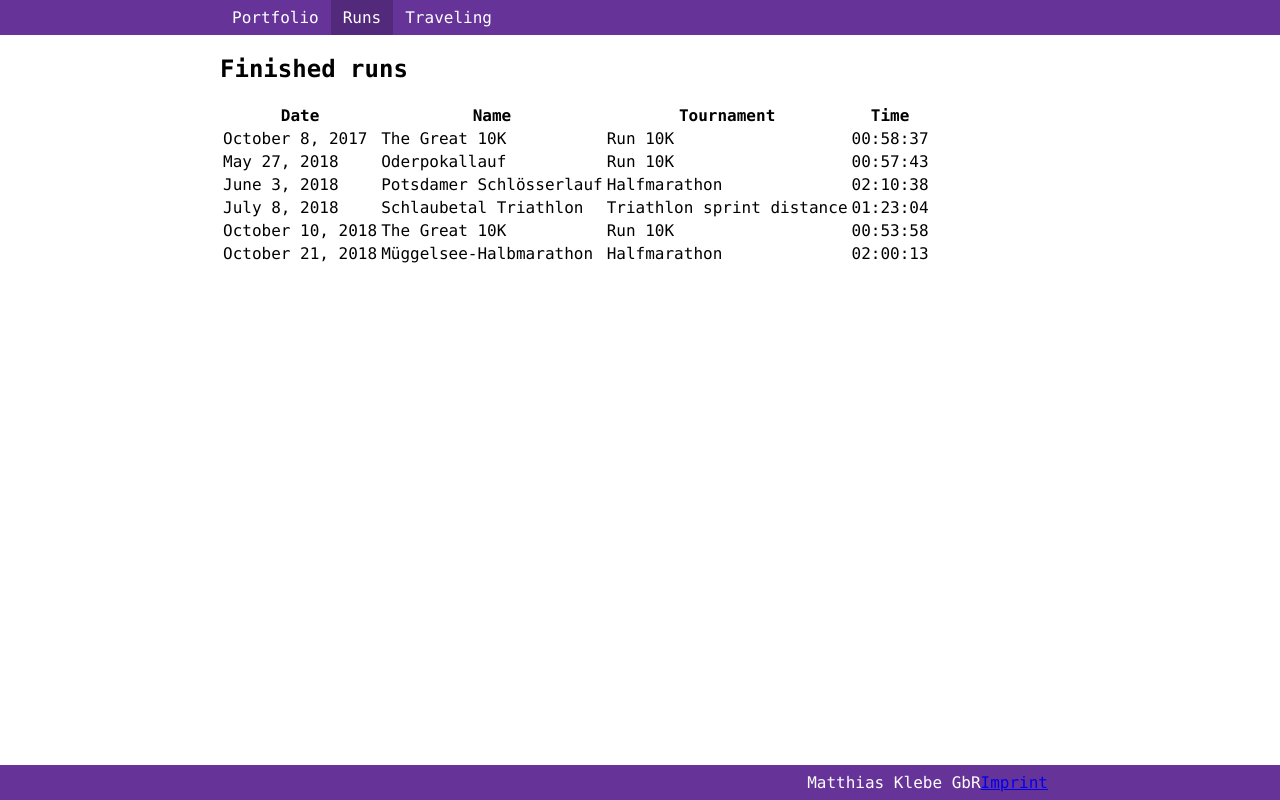
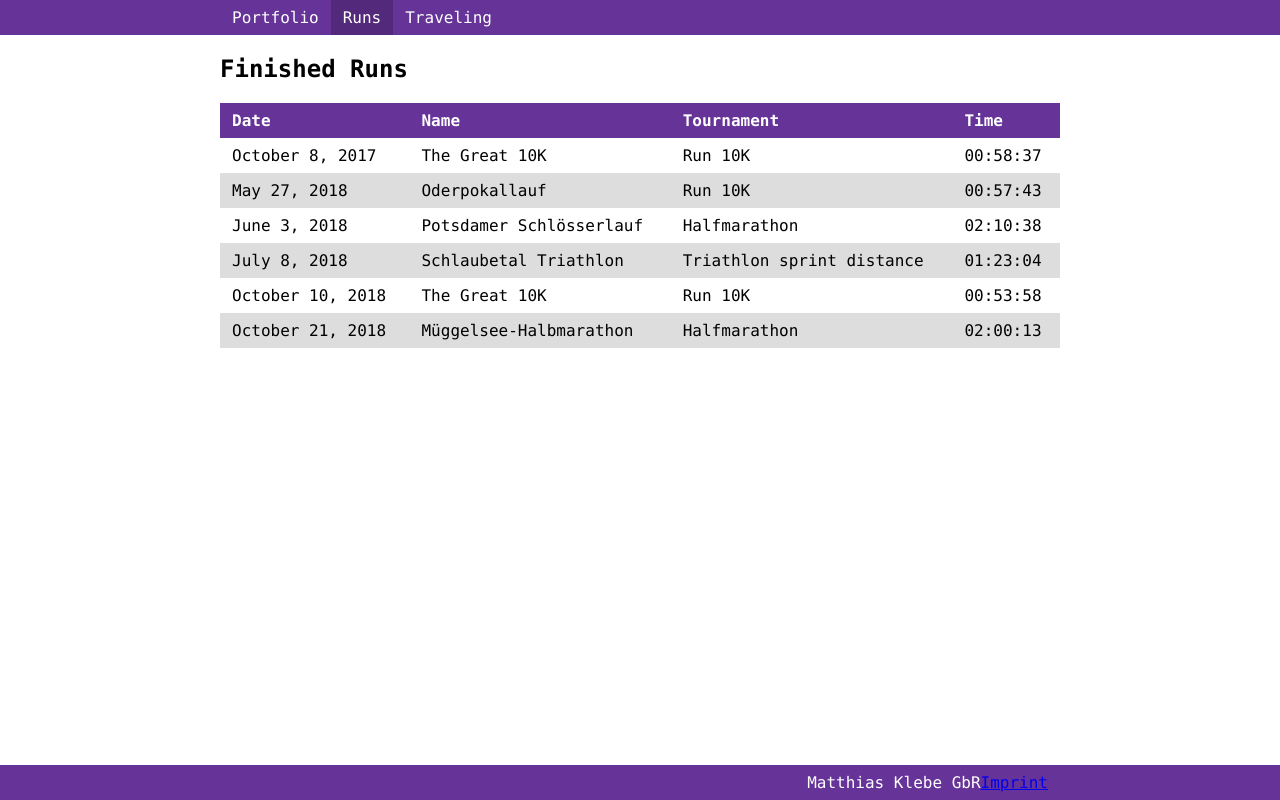
Before and after one commit to mklebe/portfolio, a Gatsby site: page /runs in a window 1280 px wide. Built offline with nearby package versions, Linux system fonts and the light colour scheme; Gatsby itself is replaced by a stand-in of ours.

Commit message:
Creates separate RunsList component

```diff
--- /dev/null
+++ b/src/components/runsList.js
@@ -0,0 +1,37 @@
+import React from 'react'
+import PropTypes from 'prop-types'
+import style from './runsList.module.css'
+
+const RunsList = ({ title, list }) => (
+    <div>
+        <h2>{title}</h2>
+        <table className={style.table}>
+            <thead className={style.head}>
+                <tr>
+                    <th>Date</th>
+                    <th>Name</th>
+                    <th>Tournament</th>
+                    <th>Time</th>
+                </tr>
+            </thead>
+            <tbody>
+                {list.map((run, idx) => {
+                return <tr key={`finishedRuns_${idx}`}>
+                    <td>{run.date}</td>
+                    <td>{run.name}</td>
+                    <td>{run.tournament}</td>
+                    <td>{run.time}</td>
+                </tr>
+                })
+                }
+            </tbody>
+        </table>
+    </div>
+)
+
+RunsList.propTypes = {
+    title: PropTypes.string,
+    list: PropTypes.array
+}
+
+export default RunsList
--- /dev/null
+++ b/src/components/runsList.module.css
@@ -0,0 +1,18 @@
+.table {
+    border-collapse: collapse;
+    width: 100%;
+}
+
+th, td {
+    padding: 8px 12px;
+}
+
+tr:nth-child(2n) td {
+    background-color: #ddd;
+}
+
+.head {
+    background-color: rebeccapurple;
+    color: white;
+    text-align: left;
+}
--- a/src/pages/runs.js
+++ b/src/pages/runs.js
@@ -2,32 +2,12 @@ import React from 'react'
 
 import Layout from '../components/layout'
 import SEO from '../components/seo'
+import RunsList from '../components/runsList'
 
 const RunsPage = () => (
   <Layout>
     <SEO title="Portfolio" keywords={[`gatsby`, `application`, `react`]} />
-    <h2>Finished runs</h2>
-    <table>
-      <thead>
-        <tr>
-          <th>Date</th>
-          <th>Name</th>
-          <th>Tournament</th>
-          <th>Time</th>
-        </tr>
-      </thead>
-      <tbody>
-        {runs.map((run, idx) => {
-          return <tr key={`finishedRuns_${idx}`}>
-            <td>{run.date}</td>
-            <td>{run.name}</td>
-            <td>{run.tournament}</td>
-            <td>{run.time}</td>
-          </tr>
-        })
-        }
-      </tbody>
-    </table>
+    <RunsList title="Finished Runs" list={runs} />
   </Layout>
 )
 
```
